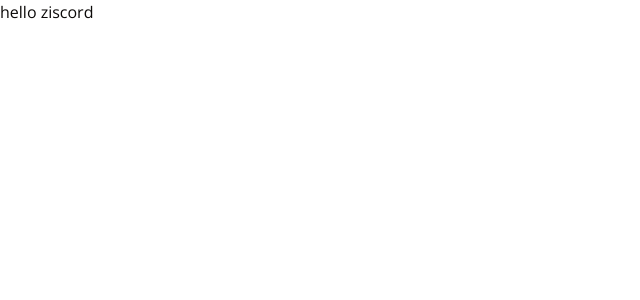
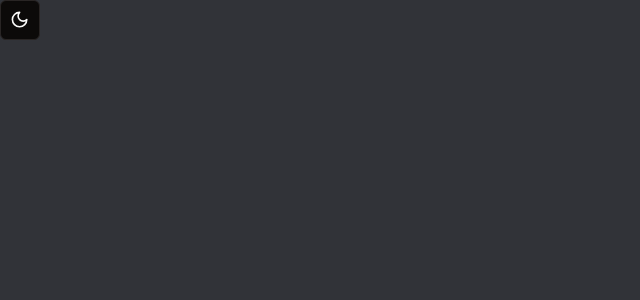
Before and after one commit to wiptrax/Ziscord, a Next.js app: page / in a window 1280 px wide. Shown: the top 300 px of the page, without its empty margins (0-640 px from the left). Built offline with nearby package versions, Linux system fonts and the light colour scheme.

Commit message:
auth and dark mode

```diff
--- /dev/null
+++ b/app/(auth)/(routes)/sign-in/[[...sign-in]]/page.tsx
@@ -0,0 +1,5 @@
+import { SignIn } from "@clerk/nextjs";
+
+export default function Page() {
+  return <SignIn />;
+}
--- /dev/null
+++ b/app/(auth)/(routes)/sign-up/[[...sign-up]]/page.tsx
@@ -0,0 +1,5 @@
+import { SignUp } from "@clerk/nextjs";
+
+export default function Page() {
+  return <SignUp />;
+}
--- /dev/null
+++ b/app/(auth)/layout.tsx
@@ -0,0 +1,9 @@
+const AuthLayout = ({ children }: { children: React.ReactNode }) => {
+    return (
+      <div className="h-full flex items-center justify-center">
+        {children}
+      </div>
+     );
+  }
+
+  export default AuthLayout;
--- /dev/null
+++ b/app/(main)/(routes)/page.tsx
@@ -0,0 +1,14 @@
+import { ModeToggle } from "@/components/mode-toggle";
+import { UserButton } from "@clerk/nextjs";
+import Image from "next/image";
+
+export default function Home() {
+  return(
+  <div>
+    <UserButton
+    afterSignOutUrl="/"
+    />
+    <ModeToggle />
+  </div>
+  )
+}
--- a/app/layout.tsx
+++ b/app/layout.tsx
@@ -1,6 +1,9 @@
 import type { Metadata } from "next";
 import { Open_Sans } from "next/font/google";
 import "./globals.css";
+import { ClerkProvider } from '@clerk/nextjs'
+import { ThemeProvider } from "@/components/providers/theme-provider"
+import { cn } from "@/lib/utils";
 
 const font = Open_Sans({ subsets: ["latin"] });
 
@@ -15,8 +18,22 @@
   children: React.ReactNode;
 }>) {
   return (
-    <html lang="en">
-      <body className={font.className}>{children}</body>
+    <ClerkProvider>
+    <html lang="en" suppressHydrationWarning>
+      <body className={cn(
+        font.className,
+        "bg-white dark:bg-[#313338]"
+      )}>
+      <ThemeProvider
+            attribute="class"
+            defaultTheme="dark"
+            forcedTheme="dark"
+            enableSystem={false}
+            storageKey="ziscord-theme"
+          >{children}
+        </ThemeProvider>
+        </body>
     </html>
+    </ClerkProvider>
   );
 }
--- a/app/page.tsx
+++ /dev/null
@@ -1,9 +0,0 @@
-import Image from "next/image";
-
-export default function Home() {
-  return(
-    <p>
-    hello ziscord
-    </p>
-  )
-}
--- /dev/null
+++ b/components/mode-toggle.tsx
@@ -0,0 +1,40 @@
+"use client"
+
+import * as React from "react"
+import { Moon, Sun } from "lucide-react"
+import { useTheme } from "next-themes"
+
+import { Button } from "@/components/ui/button"
+import {
+  DropdownMenu,
+  DropdownMenuContent,
+  DropdownMenuItem,
+  DropdownMenuTrigger,
+} from "@/components/ui/dropdown-menu"
+
+export function ModeToggle() {
+  const { setTheme } = useTheme()
+
+  return (
+    <DropdownMenu>
+      <DropdownMenuTrigger asChild>
+        <Button variant="outline" size="icon">
+          <Sun className="h-[1.2rem] w-[1.2rem] rotate-0 scale-100 transition-all dark:-rotate-90 dark:scale-0" />
+          <Moon className="absolute h-[1.2rem] w-[1.2rem] rotate-90 scale-0 transition-all dark:rotate-0 dark:scale-100" />
+          <span className="sr-only">Toggle theme</span>
+        </Button>
+      </DropdownMenuTrigger>
+      <DropdownMenuContent align="end">
+        <DropdownMenuItem onClick={() => setTheme("light")}>
+          Light
+        </DropdownMenuItem>
+        <DropdownMenuItem onClick={() => setTheme("dark")}>
+          Dark
+        </DropdownMenuItem>
+        <DropdownMenuItem onClick={() => setTheme("system")}>
+          System
+        </DropdownMenuItem>
+      </DropdownMenuContent>
+    </DropdownMenu>
+  )
+}
--- /dev/null
+++ b/components/providers/theme-provider.tsx
@@ -0,0 +1,9 @@
+"use client"
+
+import * as React from "react"
+import { ThemeProvider as NextThemesProvider } from "next-themes"
+import { type ThemeProviderProps } from "next-themes/dist/types"
+
+export function ThemeProvider({ children, ...props }: ThemeProviderProps) {
+  return <NextThemesProvider {...props}>{children}</NextThemesProvider>
+}
--- a/package.json
+++ b/package.json
@@ -9,6 +9,7 @@
     "lint": "next lint"
   },
   "dependencies": {
+    "@clerk/nextjs": "^4.29.9",
     "@hookform/resolvers": "^3.3.4",
     "@radix-ui/react-avatar": "^1.0.4",
     "@radix-ui/react-dialog": "^1.0.5",
@@ -25,6 +26,7 @@
     "cmdk": "^1.0.0",
     "lucide-react": "^0.356.0",
     "next": "14.1.3",
+    "next-themes": "^0.2.1",
     "react": "^18",
     "react-dom": "^18",
     "react-hook-form": "^7.51.0",
```
Also changed, not shown: middleware.ts (added, +16 -0 lines), 2 other files (tests, documents, lock files or other folders).
